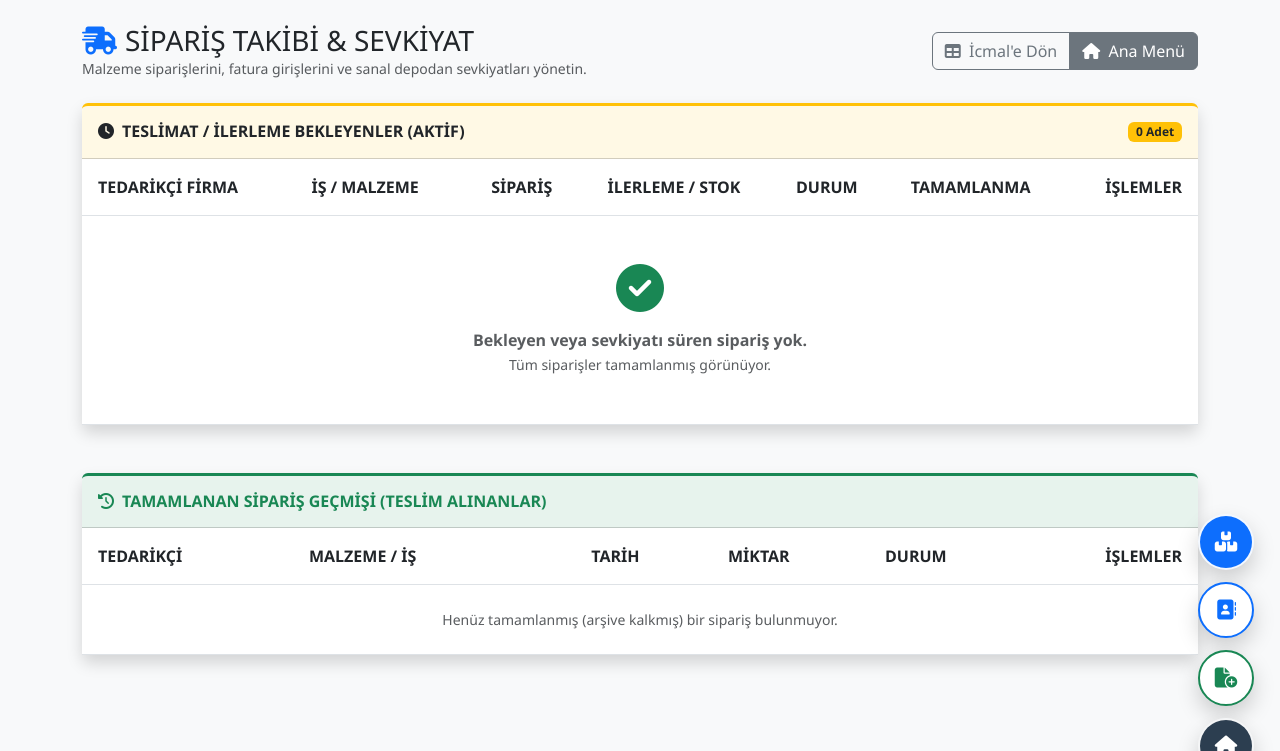
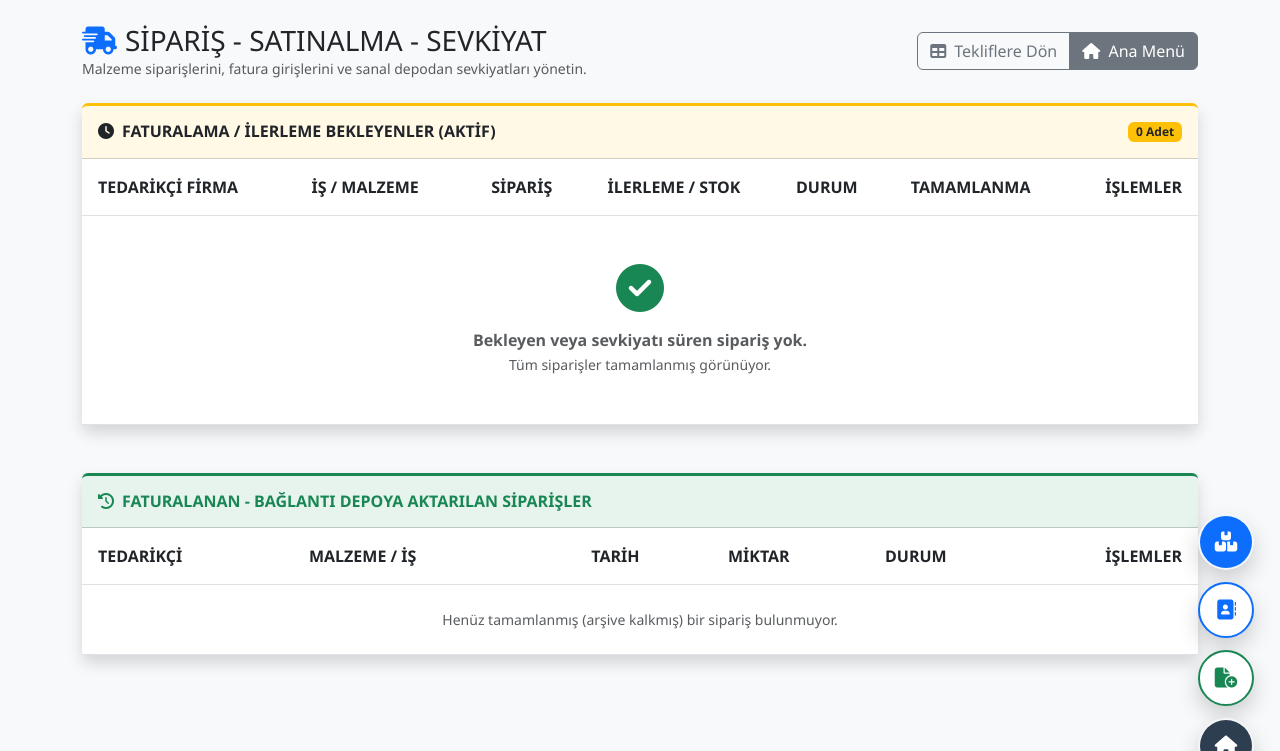
Before and after one commit to musty7091/fabrikav2, a Django app: page /siparisler/ in a window 1280 px wide. Shown: the top 751 px of the page. Run offline with Django 5.2, Linux system fonts and the light colour scheme; the visitor is signed in with stand-in values (Sample User, id 1); data that the repository does not hold is empty.

Commit message:
ince ayar

```diff
--- a/core/forms/tanimlar.py
+++ b/core/forms/tanimlar.py
@@ -34,7 +34,7 @@ class TedarikciForm(forms.ModelForm):
         model = Tedarikci
         fields = ['firma_unvani', 'yetkili_kisi', 'telefon', 'adres']
         widgets = {
-            'firma_unvani': forms.TextInput(attrs={'class': 'form-control', 'placeholder': 'Örn: ABC İnşaat Ltd. Şti.', 'aria-label': 'Firma Unvanı'}),
+            'firma_unvani': forms.TextInput(attrs={'class': 'form-control', 'placeholder': 'Örn: İnşaat Ltd. Şti.', 'aria-label': 'Firma Unvanı'}),
             'yetkili_kisi': forms.TextInput(attrs={'class': 'form-control', 'placeholder': 'Ad Soyad', 'aria-label': 'Yetkili Kişi'}),
             'telefon': forms.TextInput(attrs={'class': 'form-control', 'placeholder': '05XX XXX XX XX', 'aria-label': 'Telefon'}),
             'adres': forms.Textarea(attrs={'class': 'form-control', 'rows': 3, 'aria-label': 'Adres'}),
@@ -47,7 +47,7 @@ class MalzemeForm(forms.ModelForm):
         widgets = {
             'kategori': forms.Select(attrs={'class': 'form-select', 'aria-label': 'Kategori'}),
             'isim': forms.TextInput(attrs={'class': 'form-control', 'placeholder': 'Örn: Saten Alçı', 'aria-label': 'İsim'}),
-            'marka': forms.TextInput(attrs={'class': 'form-control', 'placeholder': 'Örn: Knauf', 'aria-label': 'Marka'}),
+            'marka': forms.TextInput(attrs={'class': 'form-control', 'placeholder': 'Örn: Vitra', 'aria-label': 'Marka'}),
             'birim': forms.Select(attrs={'class': 'form-select', 'aria-label': 'Birim'}),
             'kdv_orani': forms.Select(attrs={'class': 'form-select', 'aria-label': 'KDV Oranı'}),
             'kritik_stok': forms.NumberInput(attrs={'class': 'form-control', 'placeholder': '10', 'aria-label': 'Kritik Stok'}),
--- a/core/templates/siparis_listesi.html
+++ b/core/templates/siparis_listesi.html
@@ -9,13 +9,13 @@
     <div class="d-flex justify-content-between align-items-center mb-4">
         <div>
             <h1 class="h3 mb-0 text-gray-800">
-                <i class="fas fa-shipping-fast text-primary me-2"></i>SİPARİŞ TAKİBİ & SEVKİYAT
+                <i class="fas fa-shipping-fast text-primary me-2"></i>SİPARİŞ - SATINALMA - SEVKİYAT
             </h1>
             <p class="text-muted small mb-0">Malzeme siparişlerini, fatura girişlerini ve sanal depodan sevkiyatları yönetin.</p>
         </div>
         <div class="btn-group">
             <a href="{% url 'icmal_raporu' %}" class="btn btn-outline-secondary">
-                <i class="fas fa-table me-1"></i> İcmal'e Dön
+                <i class="fas fa-table me-1"></i> Tekliflere Dön
             </a>
             <a href="{% url 'dashboard' %}" class="btn btn-secondary">
                 <i class="fas fa-home me-1"></i> Ana Menü
@@ -26,7 +26,7 @@
     <div class="card shadow mb-5 border-0 border-top border-warning border-3">
         <div class="card-header bg-warning bg-opacity-10 py-3 d-flex justify-content-between align-items-center">
             <h6 class="m-0 fw-bold text-dark">
-                <i class="fas fa-clock me-2"></i>TESLİMAT / İLERLEME BEKLEYENLER (AKTİF)
+                <i class="fas fa-clock me-2"></i>FATURALAMA / İLERLEME BEKLEYENLER (AKTİF)
             </h6>
             <span class="badge bg-warning text-dark">{{ bekleyenler|length }} Adet</span>
         </div>
@@ -171,7 +171,7 @@
     <div class="card shadow border-0 border-top border-success border-3">
         <div class="card-header bg-success bg-opacity-10 py-3">
             <h6 class="m-0 fw-bold text-success">
-                <i class="fas fa-history me-2"></i>TAMAMLANAN SİPARİŞ GEÇMİŞİ (TESLİM ALINANLAR)
+                <i class="fas fa-history me-2"></i>FATURALANAN - BAĞLANTI DEPOYA AKTARILAN SİPARİŞLER
             </h6>
         </div>
         <div class="card-body p-0">
--- a/core/templates/stok_listesi.html
+++ b/core/templates/stok_listesi.html
@@ -28,7 +28,7 @@
             <h1 class="h3 mb-0 text-gray-800 fw-bold"><i class="fas fa-boxes me-2 text-primary"></i>STOK KARTLARI</h1>
         </div>
         <div>
-            <a href="{% url 'hizmet_listesi' %}" class="btn btn-outline-info shadow-sm me-2 rounded-pill"><i class="fas fa-tools me-1"></i> Hizmetler</a>
+
             <a href="{% url 'malzeme_ekle' %}" class="btn btn-primary shadow-sm fw-bold rounded-pill px-4"><i class="fas fa-plus me-2"></i> Yeni Stok Kartı</a>
         </div>
     </div>
```
